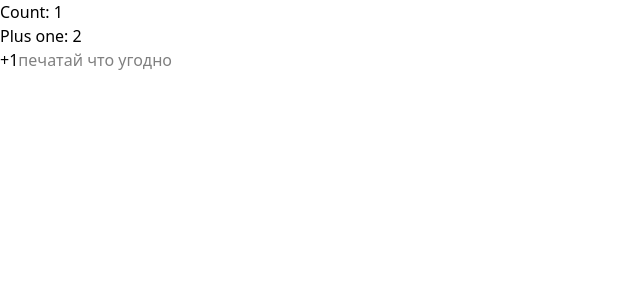
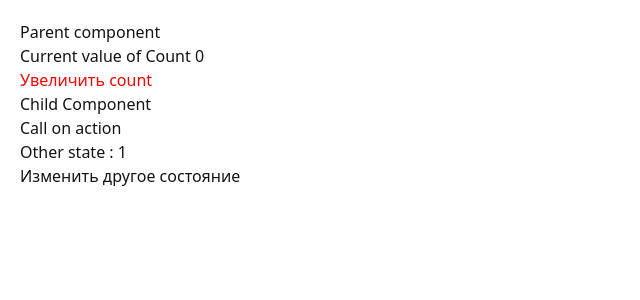
Before and after one commit to romanbarinov84/WebGarage-React-lessons-, a React (Vite) app: page / in a window 1280 px wide. Shown: the top 300 px of the page, without its empty margins (0-640 px from the left). Built offline with nearby package versions, Linux system fonts and the light colour scheme.

Commit message:
useCallBack 19.12

```diff
--- /dev/null
+++ b/src/components/pages/ChildComponent.jsx
@@ -0,0 +1,17 @@
+import { memo } from "react";
+
+
+
+const ChildComponent = memo(({onAction}) =>  {
+
+ console.log("Дочерний компонент отрендерен");
+
+  return (
+    <div>
+      <h2>Child Component</h2>
+      <button onClick={onAction}>Call on action</button>
+    </div>
+  )
+})
+
+export default ChildComponent
--- /dev/null
+++ b/src/components/pages/HomePage.css
@@ -0,0 +1,6 @@
+
+body{
+    margin: 20px;
+    padding: 0;
+    color: rgb(21, 20, 20);
+}
--- a/src/components/pages/HomePage.jsx
+++ b/src/components/pages/HomePage.jsx
@@ -1,10 +1,14 @@
-import UseMemoComponent from "./UseMemoComponent"
+
+import "./HomePage.css"
+import ParentComponent from "./ParentComponent"
+
 
 
 function HomePage() {
   return (
     <div>
-        <UseMemoComponent/>
+
+    <ParentComponent/>
     </div>
   )
 }
--- /dev/null
+++ b/src/components/pages/ParentComponent.jsx
@@ -0,0 +1,34 @@
+import { useCallback, useEffect, useState } from "react"
+import ChildComponent from "./ChildComponent";
+
+
+
+function ParentComponent() {
+    const [count , setCount] = useState(0);
+    const [otherState , setOtherState] = useState(1);
+
+    const memoizedCallBack = useCallback(() => {
+        console.log("Функция memoizedCallBack вызванна count :" , count);
+
+    },[count])
+
+    useEffect(() => {
+        console.log("useefect is work");
+        memoizedCallBack();
+
+    },[memoizedCallBack])
+
+
+  return (
+    <div>
+    <h1>Parent component</h1>
+      <p>Current value of Count {count}</p>
+      <button style={{color:"red"}} onClick={() => setCount(count + 1)}>Увеличить count</button>
+      <ChildComponent onAction={memoizedCallBack}/>
+      <p>Other state : {otherState}</p>
+      <button onClick={() => setOtherState(otherState + 1)}>Изменить другое состояние</button>
+    </div>
+  )
+}
+
+export default ParentComponent
--- a/src/components/pages/UseMemoComponent.jsx
+++ /dev/null
@@ -1,28 +0,0 @@
-import { useState, useMemo } from "react";
-
-function App() {
-  const [count, setCount] = useState(1);
-  const [text, setText] = useState("");
-
-  const plusOne = useMemo(() => {
-    console.log("считаем plusOne");
-    return count + 1;
-  }, [count]);
-
-  return (
-    <div>
-      <p>Count: {count}</p>
-      <p>Plus one: {plusOne}</p>
-
-      <button onClick={() => setCount(count + 1)}>+1</button>
-
-      <input
-        value={text}
-        onChange={(e) => setText(e.target.value)}
-        placeholder="печатай что угодно"
-      />
-    </div>
-  );
-}
-
-export default App;
```
